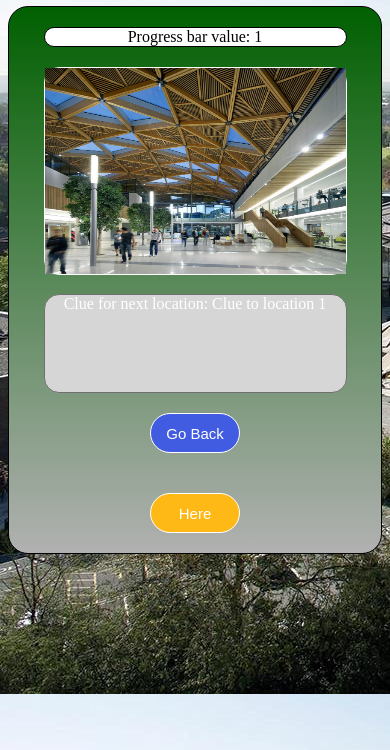
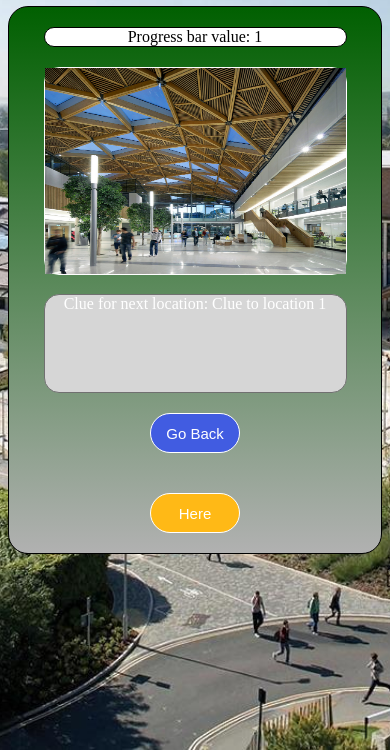
Before and after one commit to billyThornton/eXeplore-Group-K, a Flask app: page /Game in a window 390 px wide. Shown: the part 94-844 px from the top of the page. Run offline with Flask 2, Linux system fonts and the light colour scheme.

Commit message:
Added background for mobile answer and clue page

```diff
--- a/static/styles/Game_Style.css
+++ b/static/styles/Game_Style.css
@@ -1,5 +1,9 @@
 body {
-	background-image: url('/Exeter_University.jpg');
+	 background: url('../Exeter_University.jpg') no-repeat center center fixed;
+  -webkit-background-size: cover;
+  -moz-background-size: cover;
+  -o-background-size: cover;
+  background-size: cover;
 	color: white;
 	text-align: center;
 }
```
